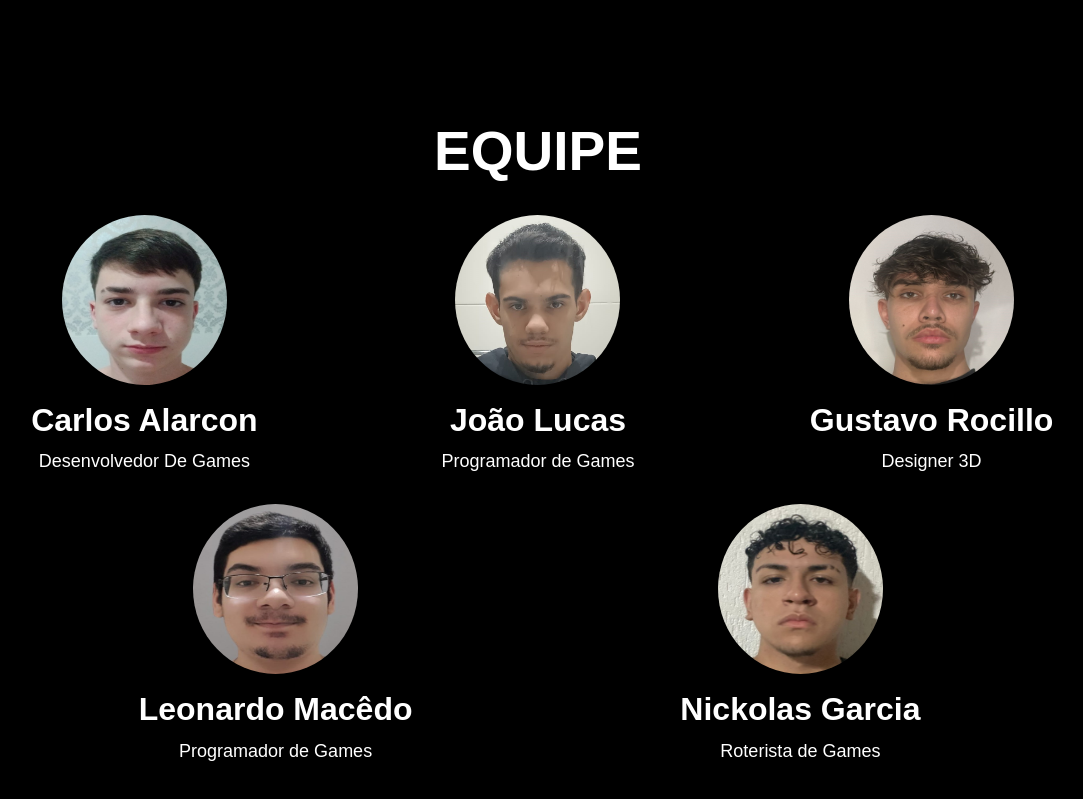
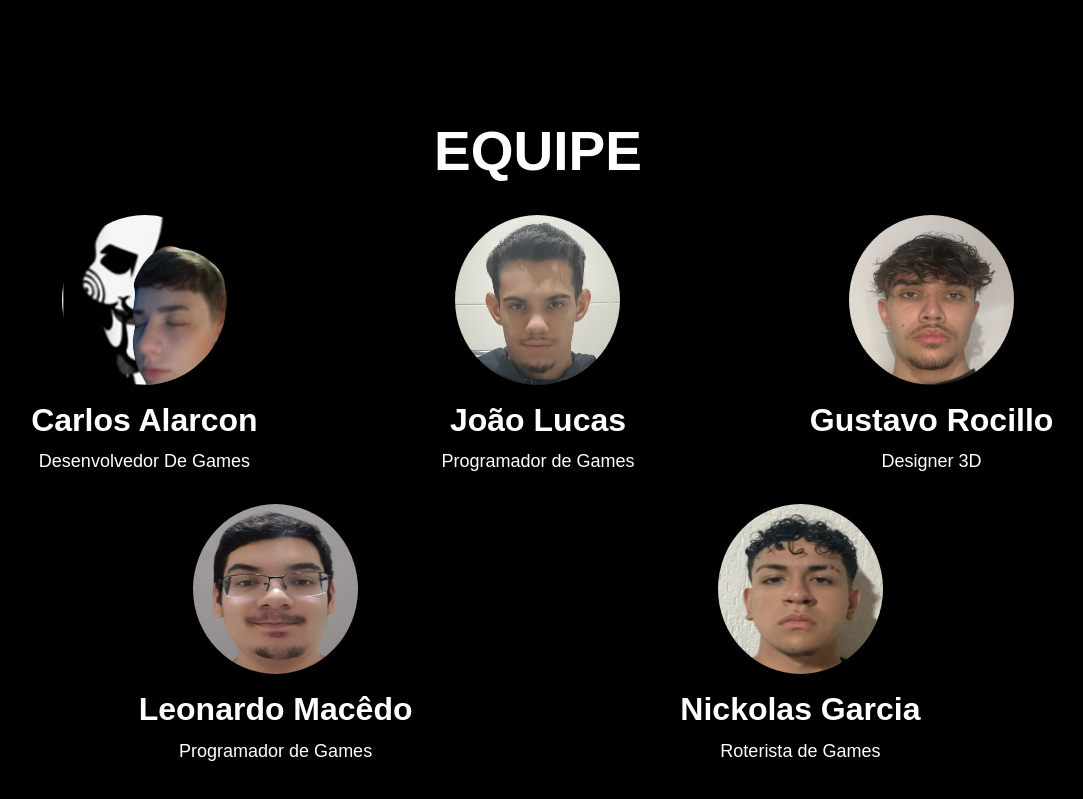
Before and after one commit to joao-lucas04/TCC_Jogos_Sala18, a plain HTML site: page index.html in a window 1280 px wide. Shown: the part 3479-4278 px from the top of the page, without its empty margins (102-1185 px from the left). Drawn offline with Linux system fonts and the light colour scheme.

Commit message:
zuei o carlao.png

```diff
--- a/index.html
+++ b/index.html
@@ -150,7 +150,7 @@
         <h1 class="titulo" id="equipe">EQUIPE</h1>
         <div class="quem">
             <div>
-                <img class="perfil" src="img/fotos/Carlos.jpeg">
+                <img class="perfil" src="img/fotos/Carlao.png">
                 <h2 class="nome">Carlos Alarcon</h2>
                 <p class="txt_msv">
                 Desenvolvedor De Games
```
Also changed, not shown: img/fotos/Carlao.png (added).
